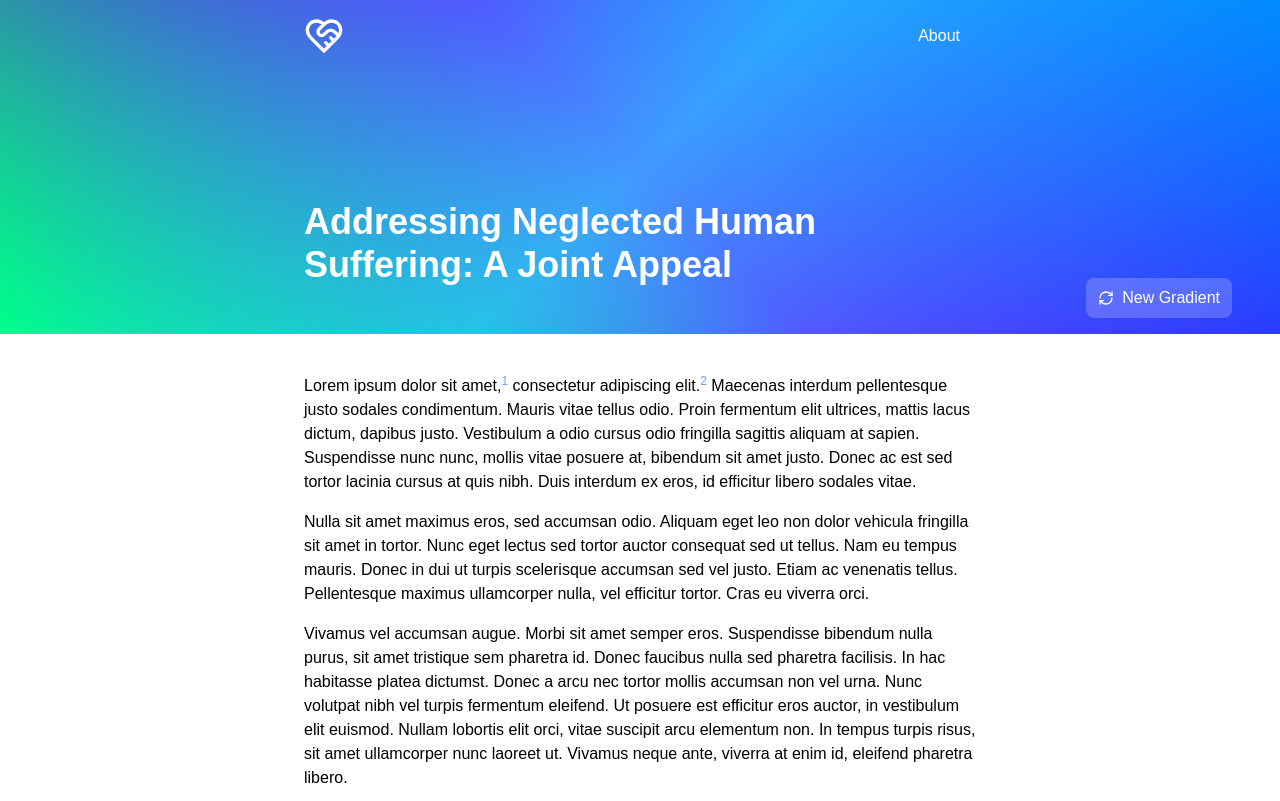
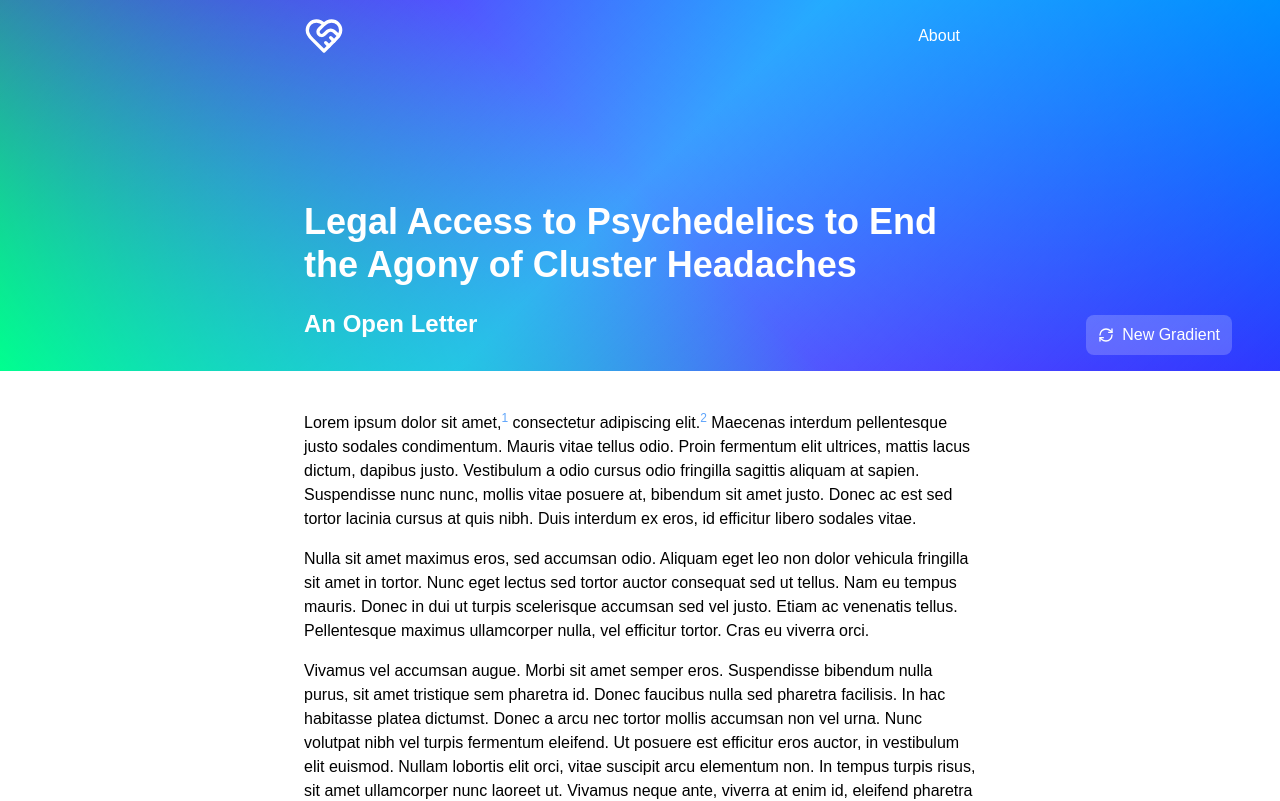
Before and after one commit to aph-research/open-letter, a Next.js app: page / in a window 1280 px wide. Shown: the top 801 px of the page. Built offline with nearby package versions, Linux system fonts and the light colour scheme; no server answers.

Commit message:
Updated title and subtitle

```diff
--- a/src/app/HomeContent.tsx
+++ b/src/app/HomeContent.tsx
@@ -150,9 +150,12 @@ export function HomeContent() {
         {/* Header */}
         <header className="mx-auto flex flex-col mb-10 pt-24 pb-12 px-6 md:pt-32 md:pb-16 md:px-12 justify-end relative">
           <div className="container mx-auto max-w-2xl 2xl:max-w-3xl">
-            <h1 className="text-2xl md:text-4xl 2xl:text-5xl font-semibold tracking-normal mb-[-1rem]" style={{lineHeight: "1.2"}}>
-              Addressing Neglected Human Suffering: A Joint Appeal
+            <h1 className="text-2xl md:text-4xl 2xl:text-5xl font-semibold tracking-normal" style={{lineHeight: "1.2"}}>
+              Legal Access to Psychedelics to End the Agony of Cluster Headaches
             </h1>
+            <h3 className="text-xl md:text-2xl 2xl:text-3xl font-semibold tracking-normal mt-4 md:mt-6 mb-[-2rem]" style={{lineHeight: "1.2"}}>
+              An Open Letter
+            </h3>
             <div className="absolute bottom-4 right-6 md:right-12 flex gap-2">
               <GradientGenerator onGradientChange={setHeaderGradient} />
             </div>
```
